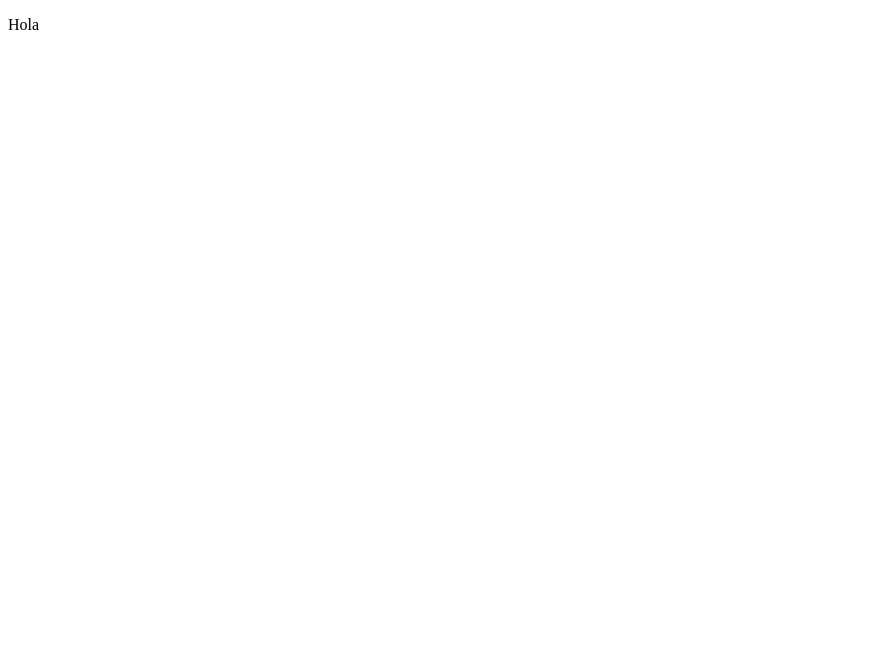
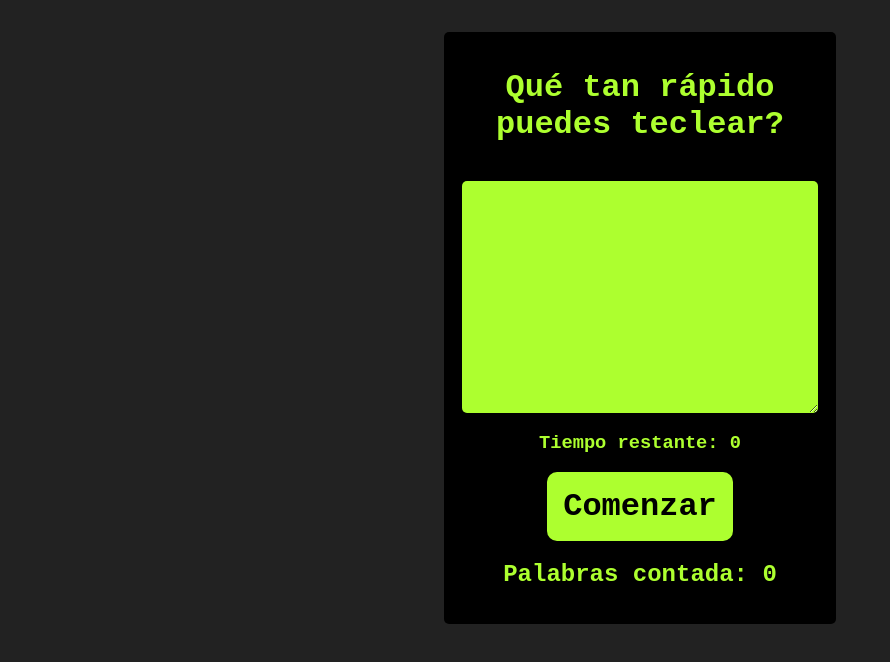
Before and after one commit to catharygr/teclear-rapido-react, a React (Vite) app: page / in a window 1280 px wide. Shown: the top 662 px of the page, without its empty margins (0-890 px from the left). Built offline with nearby package versions, Linux system fonts and the light colour scheme.

Commit message:
Maquetación y estilos terminado

```diff
--- a/index.html
+++ b/index.html
@@ -4,6 +4,7 @@
     <meta charset="UTF-8" />
     <meta name="viewport" content="width=device-width, initial-scale=1.0" />
     <title>Teclear rápido con React</title>
+    <link rel="stylesheet" href="./src/index.css" />
   </head>
   <body>
     <div id="root"></div>
--- a/src/App.jsx
+++ b/src/App.jsx
@@ -1,7 +1,15 @@
 import React from "react";
 
 function App() {
-  return <p>Hola</p>;
+  return (
+    <div className="container">
+      <h1>Qué tan rápido puedes teclear?</h1>
+      <textarea />
+      <h3>Tiempo restante: 0</h3>
+      <button>Comenzar</button>
+      <h2>Palabras contada: 0</h2>
+    </div>
+  );
 }
 
 export default App;
--- a/src/index.css
+++ b/src/index.css
@@ -0,0 +1,40 @@
+body {
+  background-color: #222;
+  font-family: "Courier New", Courier, monospace;
+}
+
+.container {
+  display: flex;
+  flex-direction: column;
+  align-items: center;
+  width: 360px;
+  background-color: black;
+  margin: 2rem auto;
+  color: greenyellow;
+  padding: 1rem;
+  text-align: center;
+  border-radius: 5px;
+}
+
+textarea {
+  width: 90%;
+  height: 200px;
+  background-color: greenyellow;
+  border: none;
+  font-size: 1.2rem;
+  border-radius: 5px;
+  margin-block-start: 1rem;
+  padding: 1rem;
+}
+
+button {
+  padding: 1rem;
+  font-family: inherit;
+  color: black;
+  font-size: 2rem;
+  font-weight: 700;
+  border: none;
+  cursor: pointer;
+  border-radius: 10px;
+  background-color: greenyellow;
+}
```
